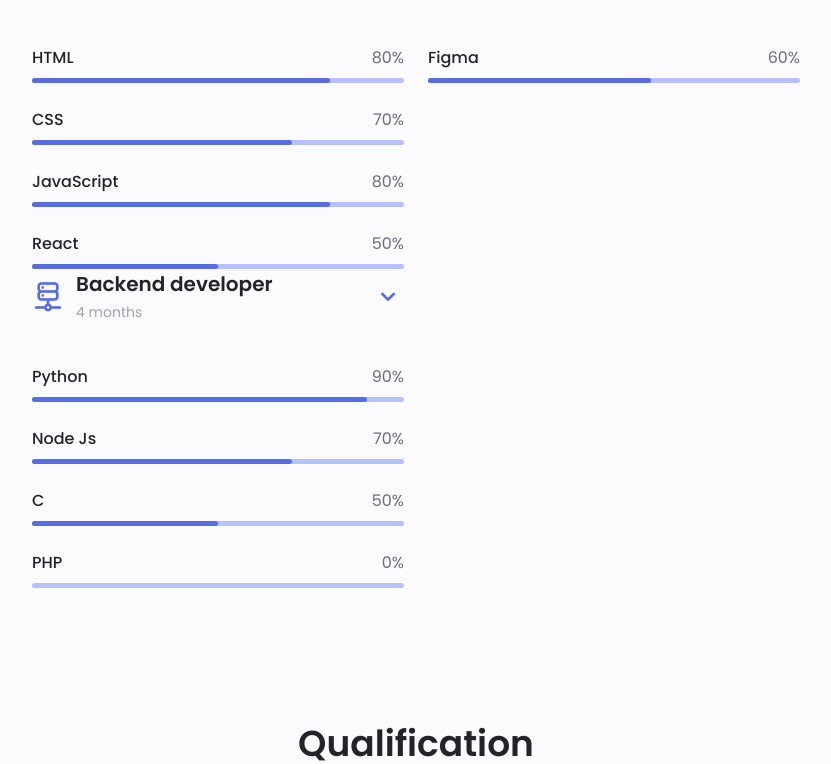
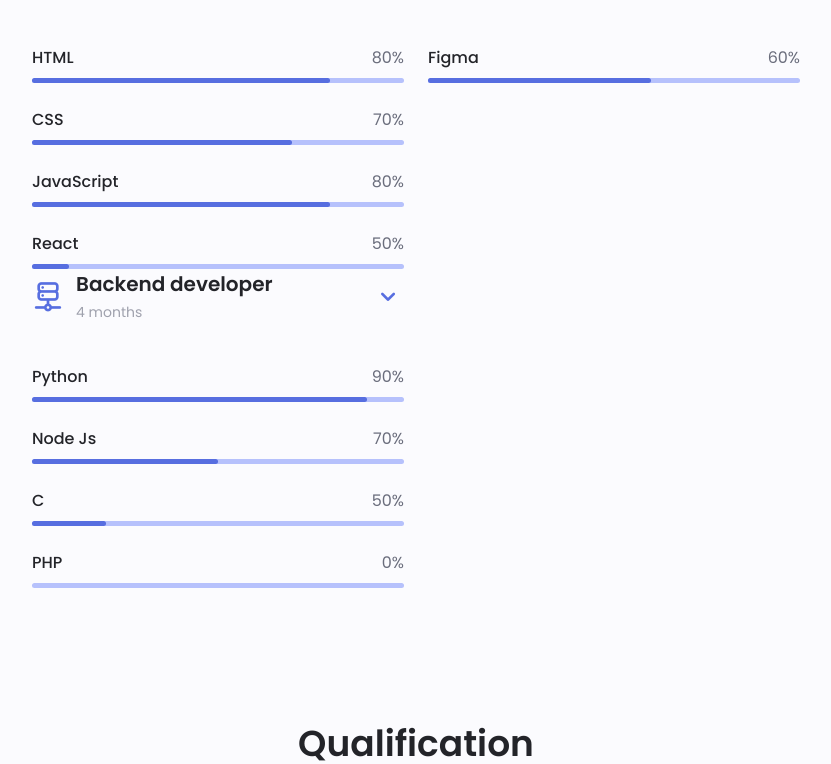
Before and after one commit to ItaloCobains/Portfolio, a plain HTML site: page index.html in a window 1280 px wide. Shown: the part 1626-2390 px from the top of the page, without its empty margins (224-1055 px from the left). Drawn offline with nearby package versions, Linux system fonts and the light colour scheme; files whose address does not match are found by name.

Commit message:
alteraçoes

```diff
--- a/assets/css/styles.css
+++ b/assets/css/styles.css
@@ -551,7 +551,7 @@ img{
 }
 
 .skills__react{
-    width: 50%;
+    width: 10%;
 }
 
 .skills__python{
@@ -559,11 +559,11 @@ img{
 }
 
 .skills__node{
-    width: 70%;
+    width: 50%;
 }
 
 .skills__c{
-    width: 50%;
+    width: 20%;
 }
 
 .skills__php{
```
